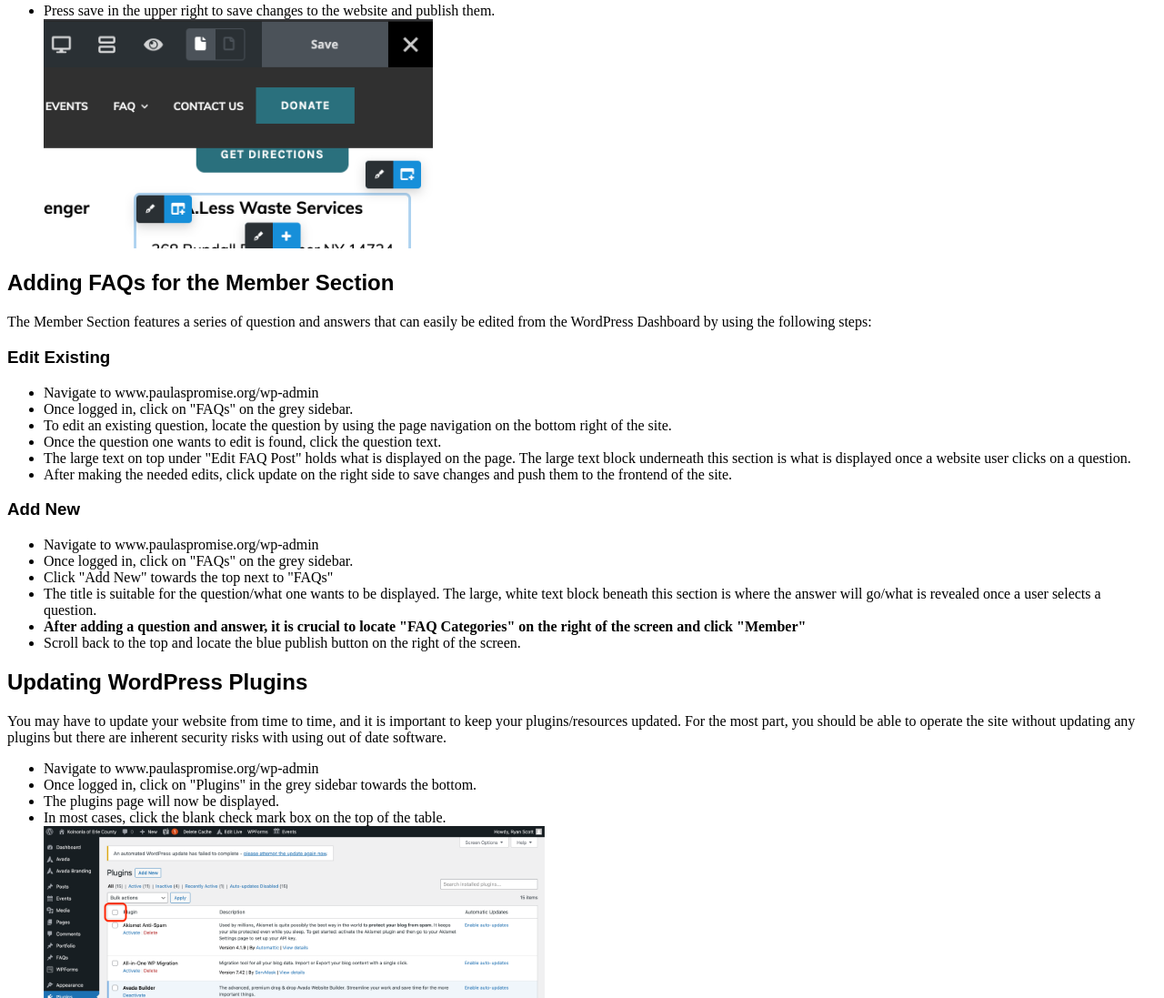
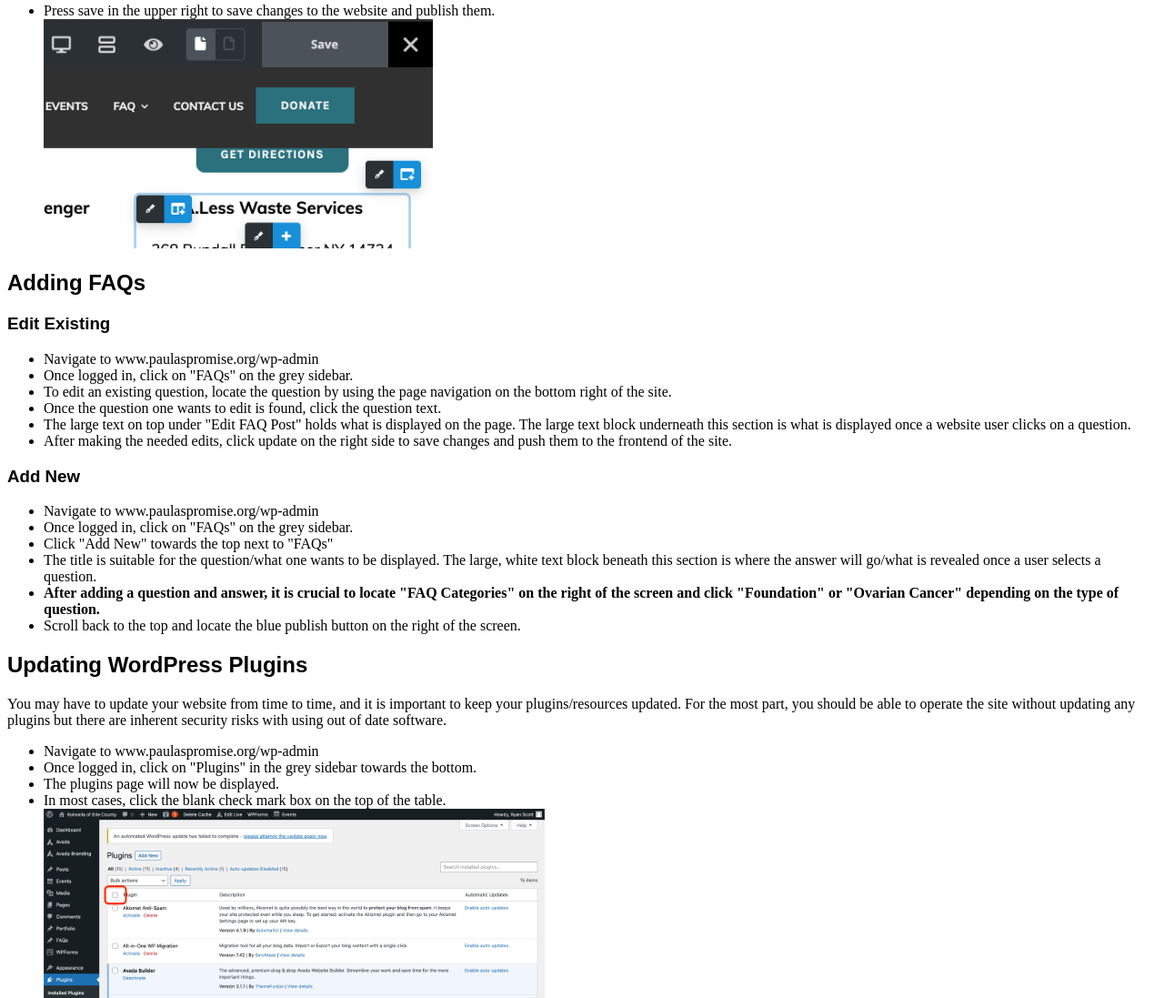
Before and after one commit to ras6164/PE_Docs, a plain HTML site: page docs/paulaspromise.html in a window 1280 px wide. Shown: the part 3850-4947 px from the top of the page at 91% size. Drawn offline with Linux system fonts and the light colour scheme.

Commit message:
updating FAQs

```diff
--- a/docs/paulaspromise.html
+++ b/docs/paulaspromise.html
@@ -146,8 +146,8 @@
 
 
 		<div id="7">
-		<h2>Adding FAQs for the Member Section</h2>
-			<p>The Member Section features a series of question and answers that can easily be edited from the WordPress Dashboard by using the following steps:</p>
+		<h2>Adding FAQs</h2>
+
 		  <h3>Edit Existing</h3>
 			<ul>
 			<li>Navigate to www.paulaspromise.org/wp-admin</li>
@@ -163,7 +163,7 @@
 			<li>Once logged in, click on "FAQs" on the grey sidebar.</li>
 				<li>Click "Add New" towards the top next to "FAQs"</li>
 				<li>The title is suitable for the question/what one wants to be displayed. The large, white text block beneath this section is where the answer will go/what is revealed once a user selects a question.</li>
-				<li><b>After adding a question and answer, it is crucial to locate "FAQ Categories" on the right of the screen and click "Member"</b></li>
+				<li><b>After adding a question and answer, it is crucial to locate "FAQ Categories" on the right of the screen and click "Foundation" or "Ovarian Cancer" depending on the type of question.</b></li>
 				<li>Scroll back to the top and locate the blue publish button on the right of the screen.</li>
 			</ul>
 	  </div>
```
